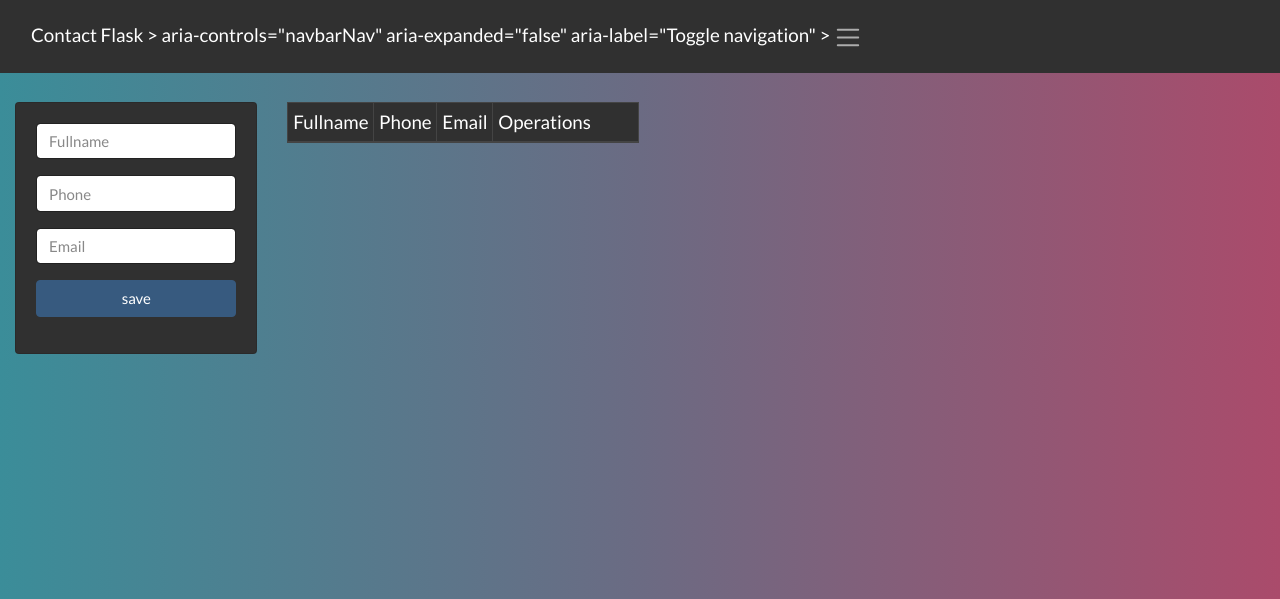
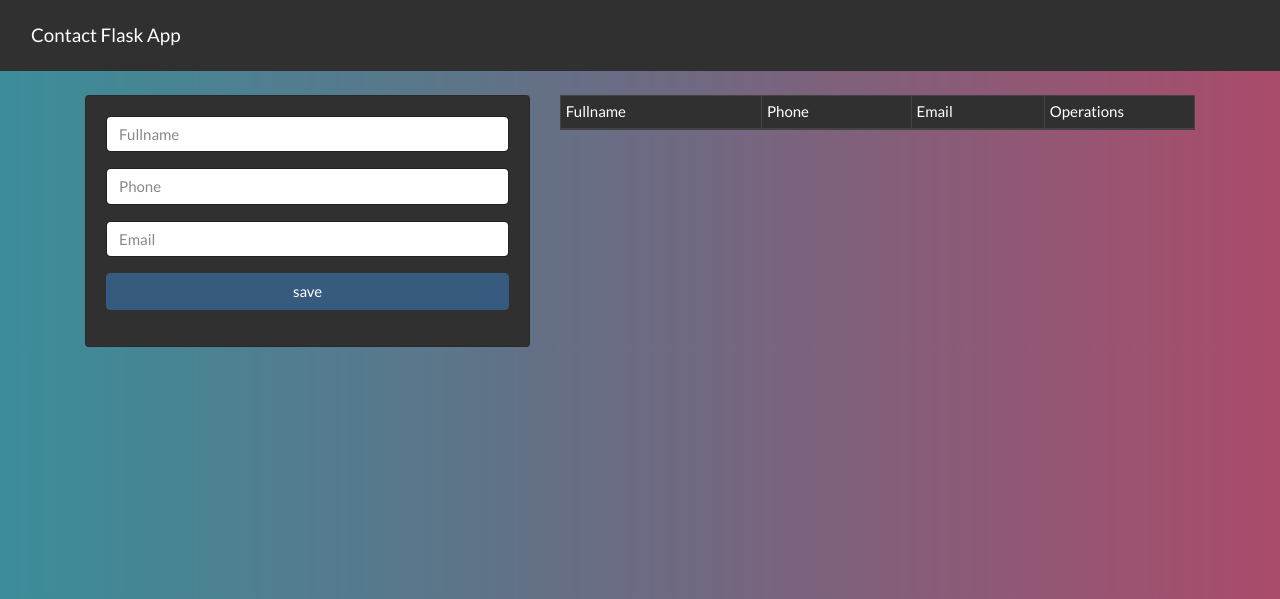
Before and after one commit to jrdeavila/Contact-Flask-App, a Flask app: page / in a window 1280 px wide. Shown: the top 599 px of the page. Run offline with Flask 2, Linux system fonts and the light colour scheme; data that the repository does not hold is empty; some libraries are stand-ins or nearby versions.

Commit message:
Finalized

```diff
--- a/templates/layout.html
+++ b/templates/layout.html
@@ -11,23 +11,21 @@
   </head>
 
   <body>
+
     <nav class="navbar navbar-expand-lg navbar-dark bg-dark">
       <div class="container-fluid">
-        <a class="navbar-brand" href="/">Contact Flask >
-          aria-controls="navbarNav"
-          aria-expanded="false"
-          aria-label="Toggle navigation"
-        >
+        <a class="navbar-brand" href="#">Contact Flask App</a>
+        <button class="navbar-toggler" type="button" data-bs-toggle="collapse" data-bs-target="#navbarNav" aria-controls="navbarNav" aria-expanded="false" aria-label="Toggle navigation">
           <span class="navbar-toggler-icon"></span>
         </button>
-      </div>
     </nav>
 
     <div class="container pt-4">
 
-    {% block body %}
+      {% block body %}
 
-    {% endblock %}</div>
+      {% endblock %}
+    </div>
 
     <!---scripts--->
     <script
```
